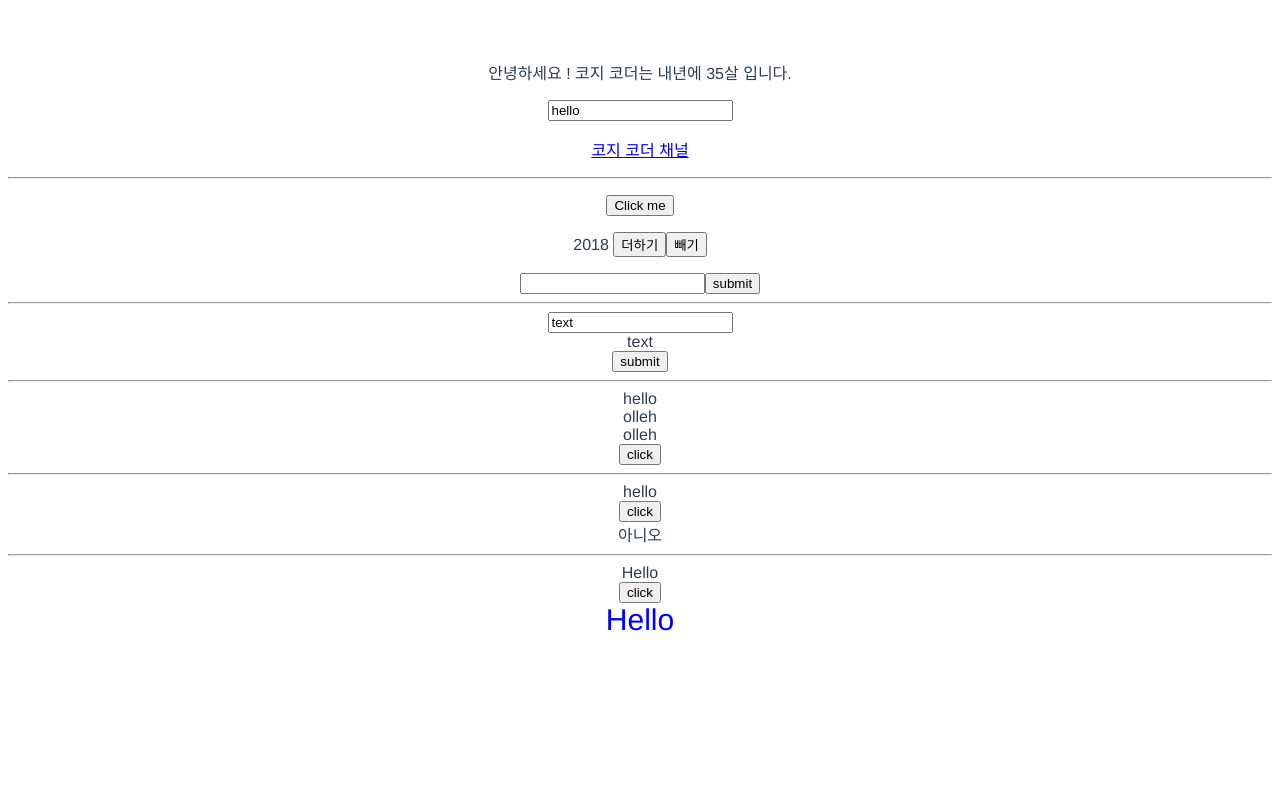
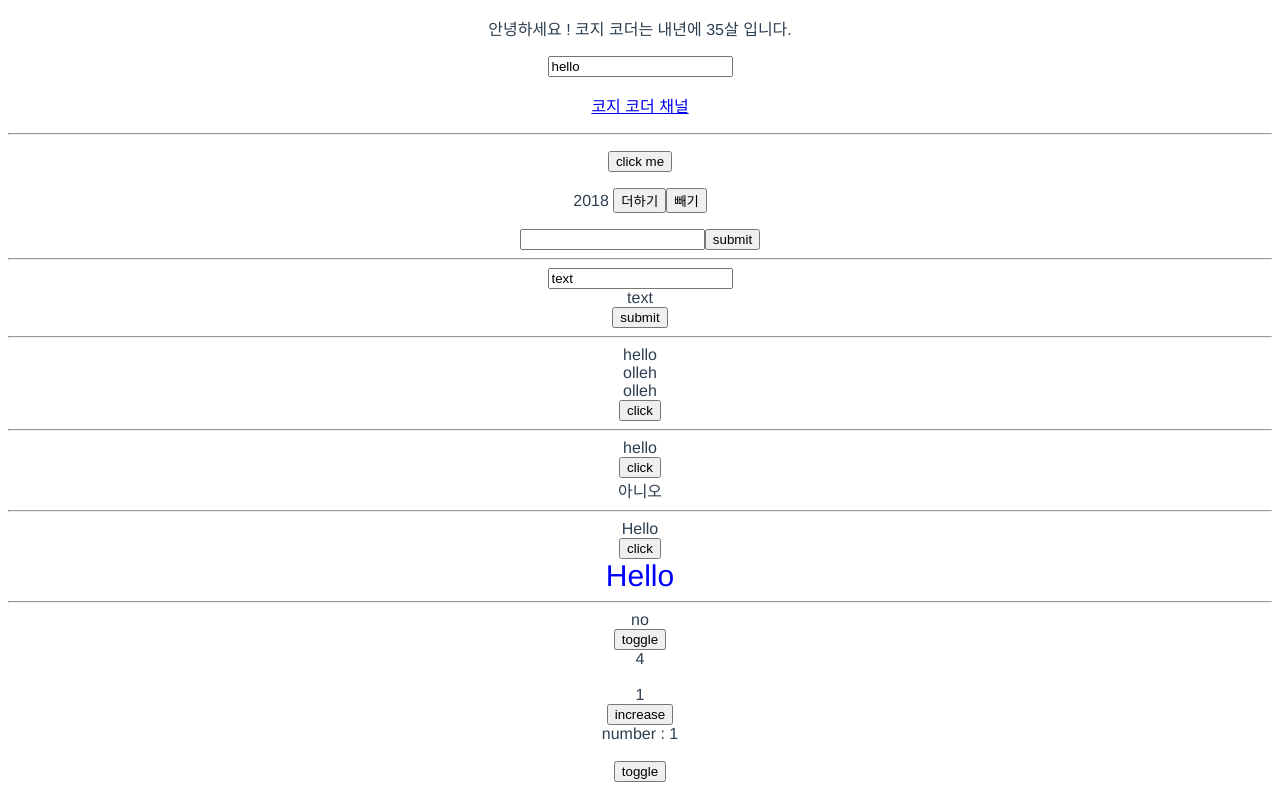
Before and after one commit to yunanjk/vue-basic, a Vue app: page / in a window 1280 px wide. Built offline with nearby package versions, Linux system fonts and the light colour scheme.

Commit message:
v-if, v-show

```diff
--- a/src/App.vue
+++ b/src/App.vue
@@ -17,7 +17,7 @@
 
   <div>
     <p>
-      <button v-on:click="alert">Click me</button>
+      <button v-on:click="alert">click me</button>
     </p>
     <p>
       {{ year }}
@@ -78,6 +78,29 @@
     <button @click="update">click</button>
     <div :style="{ color: blue, fontSize: size }">Hello</div>
   </div>
+
+  <hr>
+
+  <div>
+    <div v-if="show">yes</div>
+    <div v-else>no</div>
+    <button @click="toggleShow">toggle</button>
+    <template v-if="show">
+      <div>1</div>
+      <div>2</div>
+      <div>3</div>
+    </template>
+    <div v-else>4</div>
+    <br>
+    <div v-if="number === 1">1</div>
+    <div v-else-if="number === 2">2</div>
+    <div v-else>1, 2 둘 다 아님</div>
+    <button @click="increaseNumber">increase</button>
+    <div>{{ 'number : ' + number }}</div>
+    <br>
+    <div v-show="show">yes</div>
+    <button @click="toggleShow">toggle</button>
+  </div>
 </template>
 
 <script>
@@ -98,7 +121,9 @@ export default {
       isRed: false,
       isBold: false,
       blue: 'blue',
-      size: '30px'
+      size: '30px',
+      show: false,
+      number: 1
     }
   },
   methods: {
@@ -137,6 +162,12 @@ export default {
     update() {
       this.isRed = !this.isRed;
       this.isBold = !this.isBold;
+    },
+    toggleShow() {
+      this.show = !this.show;
+    },
+    increaseNumber() {
+      this.number++;
     }
   },
   computed: {
@@ -161,7 +192,7 @@ export default {
   -moz-osx-font-smoothing: grayscale;
   text-align: center;
   color: #2c3e50;
-  margin-top: 60px;
+  /* margin-top: 60px; */
 }
 .red {
   color: red;
```
